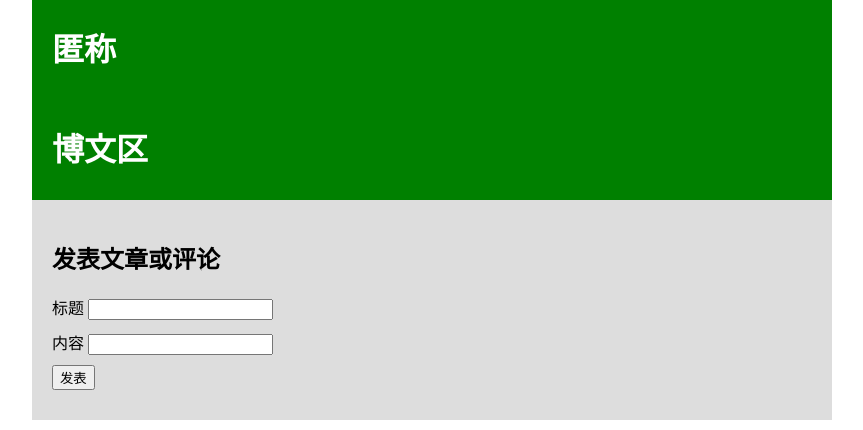
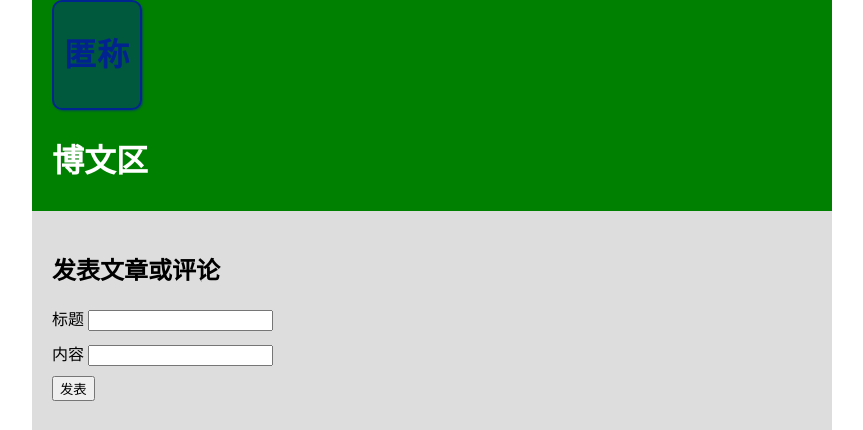
Before and after one commit to plabra/blog, a PHP site: page /blogview.html in a window 1280 px wide. Shown: the top 430 px of the page, without its empty margins (208-1071 px from the left). Run offline with PHP 8.4, Linux system fonts and the light colour scheme.

Commit message:
Update style2.css

```diff
--- a/style2.css
+++ b/style2.css
@@ -41,6 +41,22 @@ h1 {
   margin: 0;
 }
 
+h1.S {
+  margin: 0;
+  font-family: sans-serif, '黑体';
+  letter-spacing: 1px;
+  text-transform: uppercase;
+  text-align: center;
+  border: 2px solid rgba(0, 0, 200, 0.6);
+  background: rgba(0, 0, 200, 0.3);
+  color: rgba(0, 0, 200, 0.6);
+  box-shadow: 1px 1px 2px rgba(0, 0, 200, 0.4);
+  border-radius: 10px;
+  padding: 3px 10px;
+  display: inline-block;
+  cursor: pointer;
+}
+
 ul {
   list-style-type: none;
 }
```
